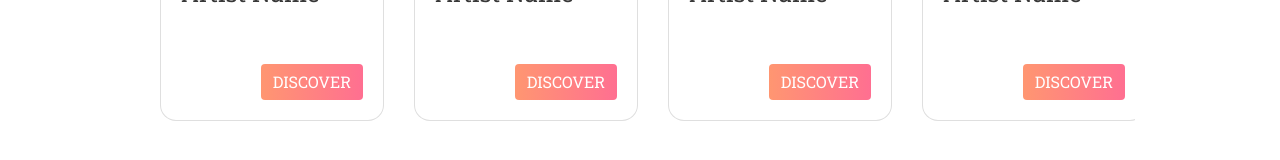
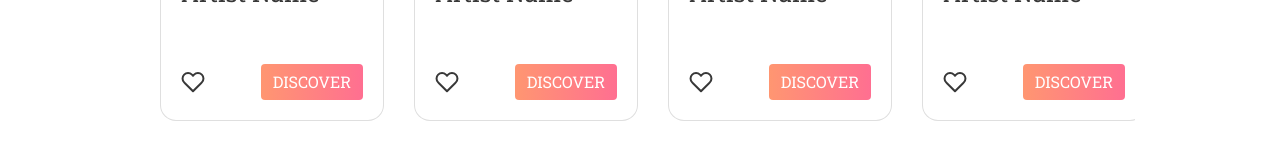
Before and after one commit to RCASTIEN/projet-concert-MEL, a React (Create React App) app in the folder wildtickets/: page /favorites in a window 1280 px wide. Shown: the part 421-581 px from the top of the page. Built offline with nearby package versions, Linux system fonts and the light colour scheme.

Commit message:
creating function addToFavorite

```diff
--- a/wildtickets/src/components/Bands.jsx
+++ b/wildtickets/src/components/Bands.jsx
@@ -7,12 +7,23 @@ import {
     CardTitle,
     Col
   } from 'reactstrap';
+  import { Heart } from 'react-feather';
 
 class Bands extends React.Component {
     constructor(props) {
         super(props)
+        this.state={
+            addToFavorite: false,
+        }
+    }
 
+    handleAddToFavorite(e){
+        e.preventDefault();
+        this.setState({
+            addToFavorite: !this.state.addToFavorite
+        })
     }
+
     render() {
         return (
             <Col className="grid__item">
@@ -22,6 +33,7 @@ class Bands extends React.Component {
                 </div>
                 <CardBody>
                     <CardTitle><h4 className="ellips-title">Artist Name</h4></CardTitle>
+                    <Heart onClick={() => {handleAddToFavorite} } className="heart-little-card" />
                     <Button className="discover-btn">DISCOVER</Button>
                 </CardBody>
                 </Card>
```
